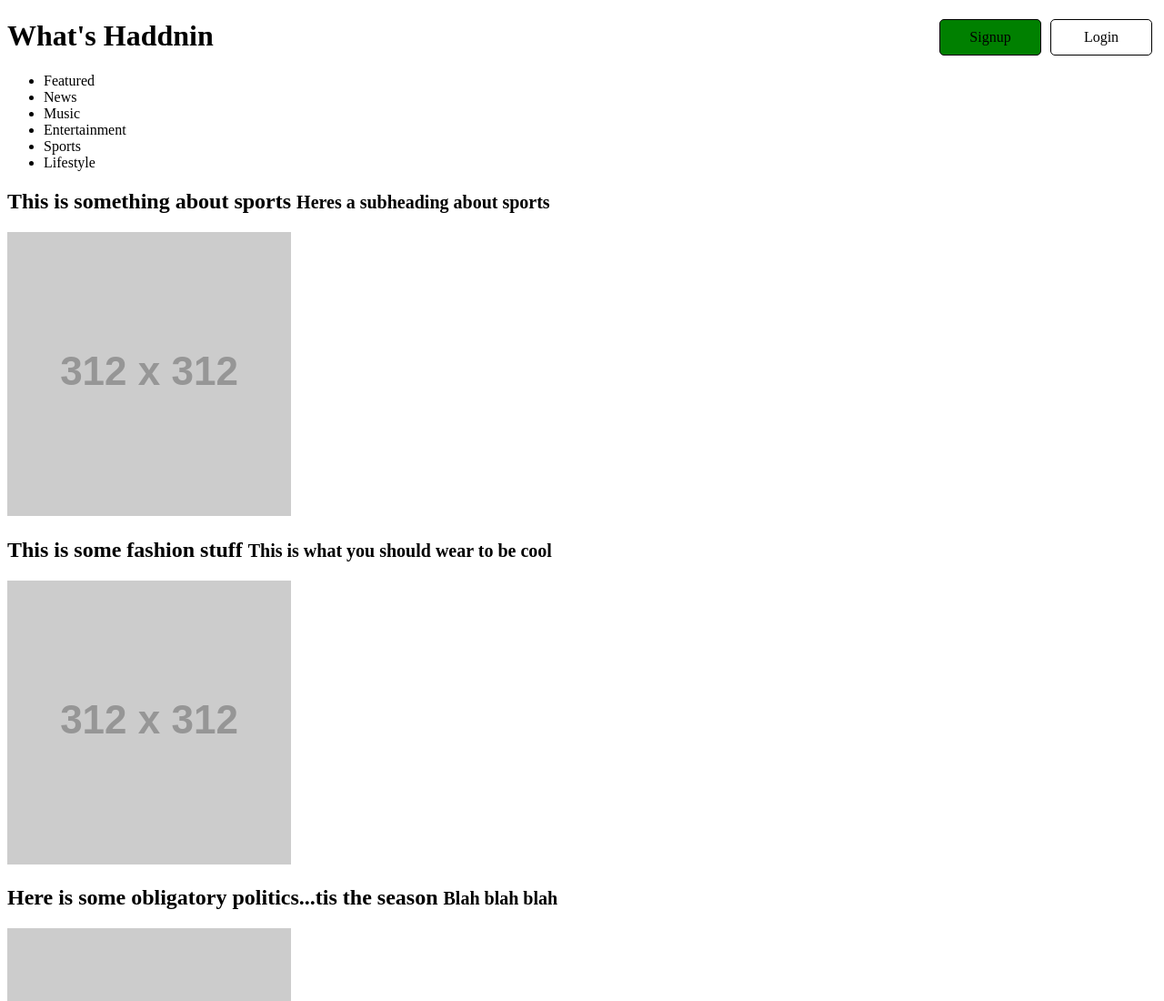
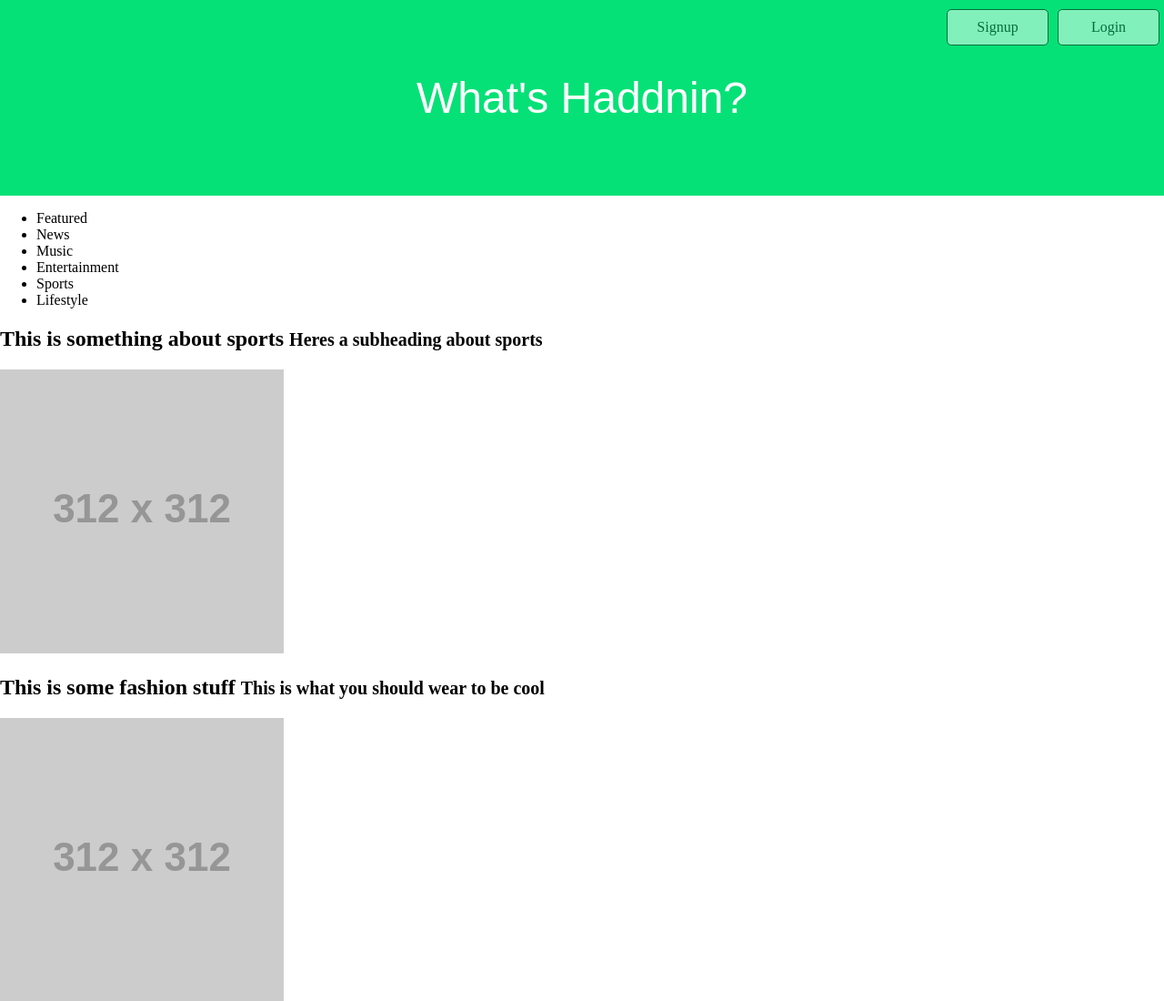
Before and after one commit to BishopOC/twitter_clone, a website: page public/html/index.html in a window 1280 px wide. Shown: the top 1100 px of the page at 91% size. Drawn offline with Linux system fonts and the light colour scheme; placeholder pictures from the web are drawn by us.

Commit message:
positioned, and added hover state of button styling. In addition, refactored to ahve color modifier of button and opacity modifier in sepearte clasees

```diff
--- a/public/css/main.css
+++ b/public/css/main.css
@@ -7,11 +7,13 @@
   text-decoration: none;
   color: black;
   padding: 10px;
+  margin-top: 10px;
 }
 
 .button:hover {
   background-color: white;
   color: green;
+  opacity: 1;
 
 }
 
@@ -21,6 +23,29 @@
   margin-right: 5px;
 }
 
-.button-green{
-  background-color: green;
+.button-white {
+  background-color: white;
 }
+
+.button-see-thru {
+  opacity: 0.5;
+}
+
+.headline {
+  background-color: #05E177;
+  width: 100%;
+}
+html, body {
+  margin:0;
+  padding: 0;
+}
+
+.headline h1 {
+  text-align: center;
+  font-size: 48px;
+  font-weight: 400;
+  color: white;
+  padding: 80px 0px;
+  margin: 0;
+  font-family: sans-serif;
+}
--- a/public/html/index.html
+++ b/public/html/index.html
@@ -3,14 +3,14 @@
 <head>
   <link rel="stylesheet" href="/css/main.css">
   <meta charset="UTF-8">
-  <title>Document</title>
+  <title>Twitterish</title>
 </head>
 <body>
   <header>
-    <div>
-      <a href="#" class='button pull-right'>Login</a>
-      <a href="#" class='button button-green pull-right'>Signup</a>
-      <h1>What's Haddnin</h1>
+    <div class='headline'>
+      <a href="#" class='button button-see-thru button-white pull-right'>Login</a>
+      <a href="#" class='button button-see-thru button-white pull-right'>Signup</a>
+      <h1 class="title-text">What's Haddnin?</h1>
     </div>
     <nav>
       <ul>
```
